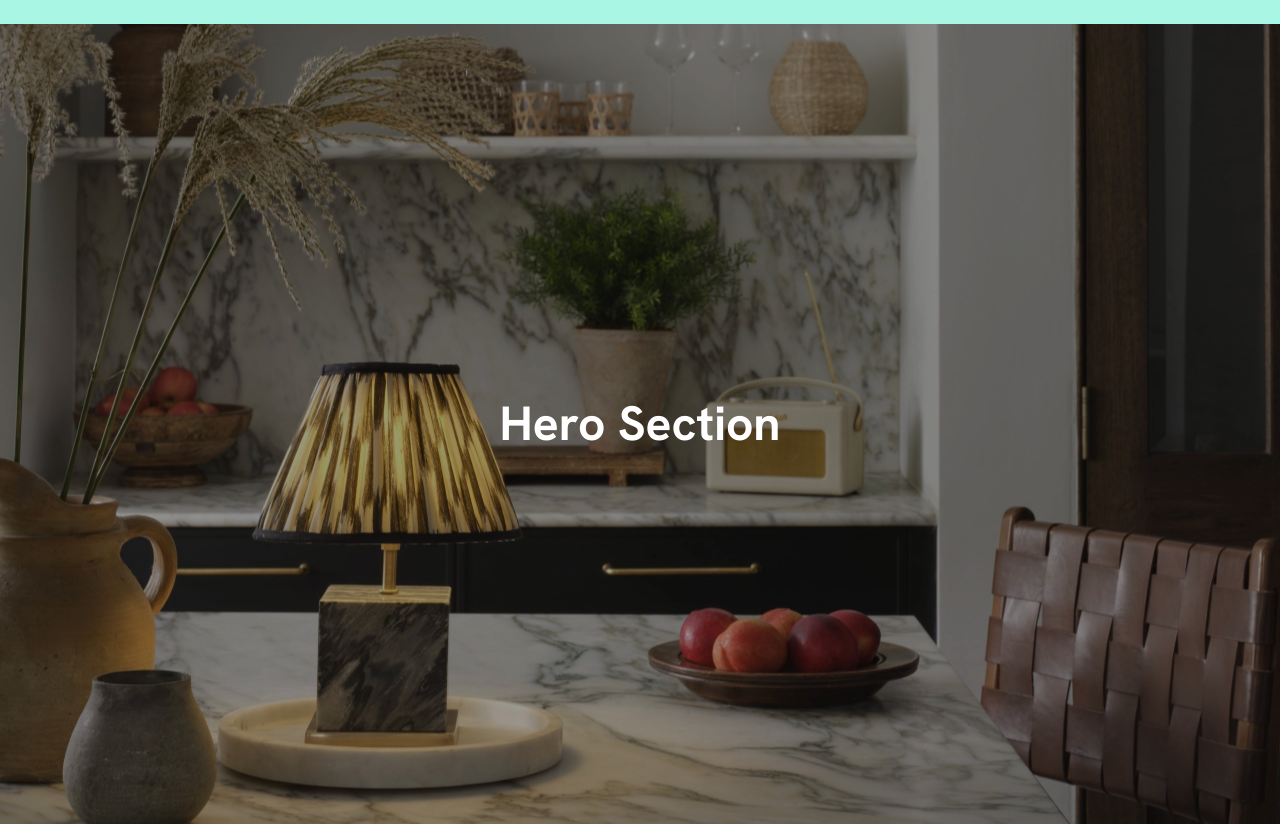
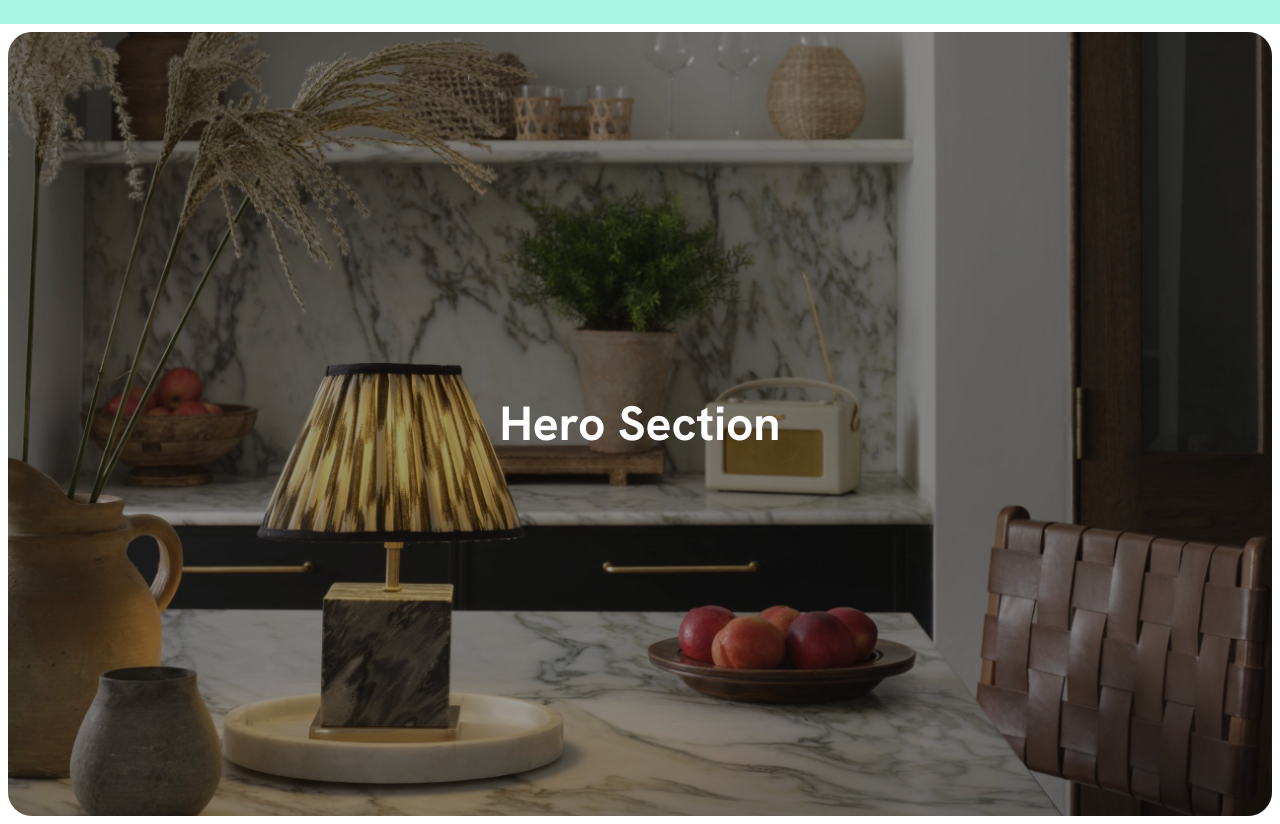
Before and after one commit to RahulKhanSuvo/rise-at-seven, a Next.js app: page / in a window 1280 px wide. Built offline with nearby package versions, Linux system fonts and the light colour scheme.

Commit message:
style: wrap hero image and content in a styled container with rounded corners

```diff
--- a/src/components/Hero.tsx
+++ b/src/components/Hero.tsx
@@ -18,6 +18,7 @@ export default function Hero() {
   }, []);
   return (
     <section className="w-full h-screen-fix h-svh relative p-2">
+      <div className="w-full h-full bg-red-100 relative rounded-3xl overflow-hidden">
         <Image
           src={bg}
           alt="Hero background"
@@ -31,6 +32,7 @@ export default function Hero() {
         <div className="relative z-10 flex h-full items-center justify-center text-white">
           <h1 className="text-5xl font-bold">Hero Section</h1>
         </div>
+      </div>
     </section>
   );
 }
```
Lines whose indentation alone changed are shown as unchanged.
